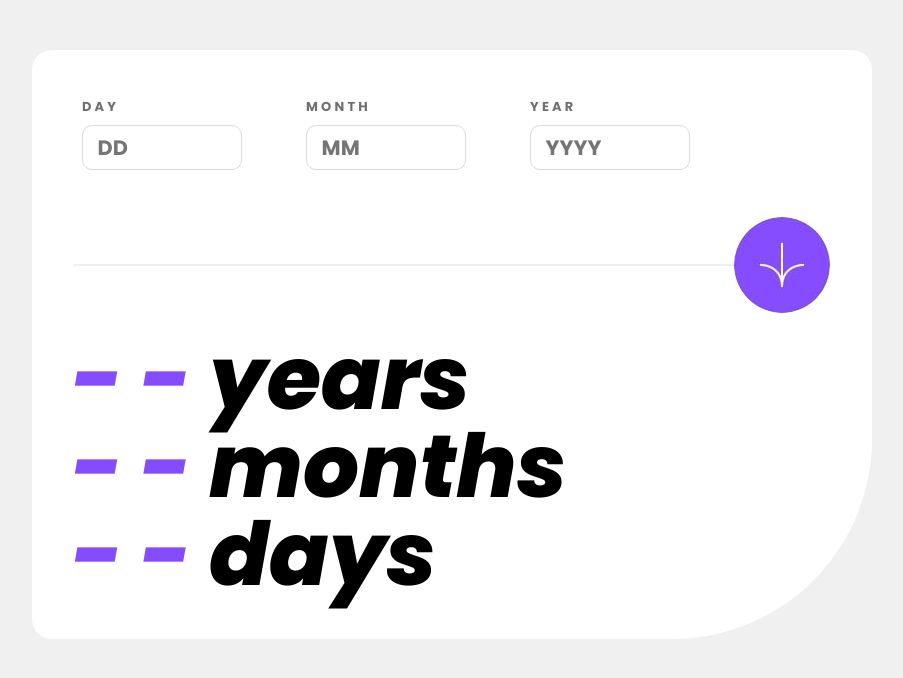
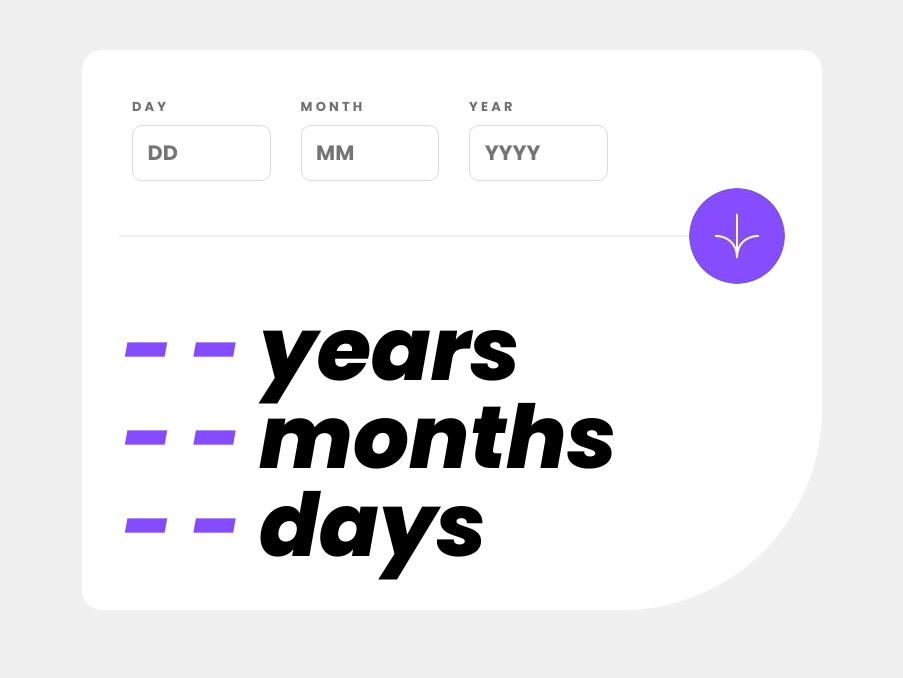
Before and after one commit to doehna/age-calculator, a plain HTML site: page index.html in a window 1280 px wide. Shown: the whole page, without its empty margins (188-1091 px from the left). Drawn offline with Linux system fonts and the light colour scheme.

Commit message:
minor fixes

```diff
--- a/styles.css
+++ b/styles.css
@@ -36,8 +36,8 @@ body {
 }
 
 input {
-    height: 2em;
-    max-width: 160px;
+    height: 2.5em;
+    max-width: 120px;
     font-size: clamp(1.3rem, 1.5vw, 2rem);
     color: var(--OffBlack);
     font-family: Poppins-Bold;
@@ -51,7 +51,7 @@ input {
     display: flex;
     flex-direction: column;
     background-color: var(--White);
-    max-width: 840px;
+    max-width: 740px;
     width: 80%;
     min-height: 450px;
     max-height: 650px;
@@ -62,9 +62,9 @@ input {
 
 .date-entry-section {
     display: flex;
-    gap: 5vw;
-    margin: clamp(10px, 5vw, 50px);
-    margin-bottom: 0px;
+    gap: clamp(10px, 5vw, 30px);
+    margin: 50px clamp(10px, 5vw, 50px) 0px clamp(10px, 5vw, 50px);
+    /*top right bottom left*/
 }
 
 .date-entry-section__date-entry {
@@ -89,14 +89,13 @@ input {
     font-family: Poppins-Italic;
     font-size: 13px;
     margin-top: 5px;
-    min-height: 20px;
 }
 
 .separator {
     display: flex;
     justify-content: right;
     align-items: center;
-    margin: 20px auto;
+    margin: 0 auto 20px auto;
     width: 90%;
     /*top right bottom left*/
     height: 100px;
@@ -129,7 +128,7 @@ input {
 .results-section__result {
     display: flex;
     font-family: Poppins-ExtraBoldItalic;
-    font-size: clamp(2rem, 10vw, 5.5rem); /*min, pref, max)*/
+    font-size: clamp(3.5rem, 10vw, 5.5rem); /*min, pref, max)*/
     line-height: 1;
 }
 
```
